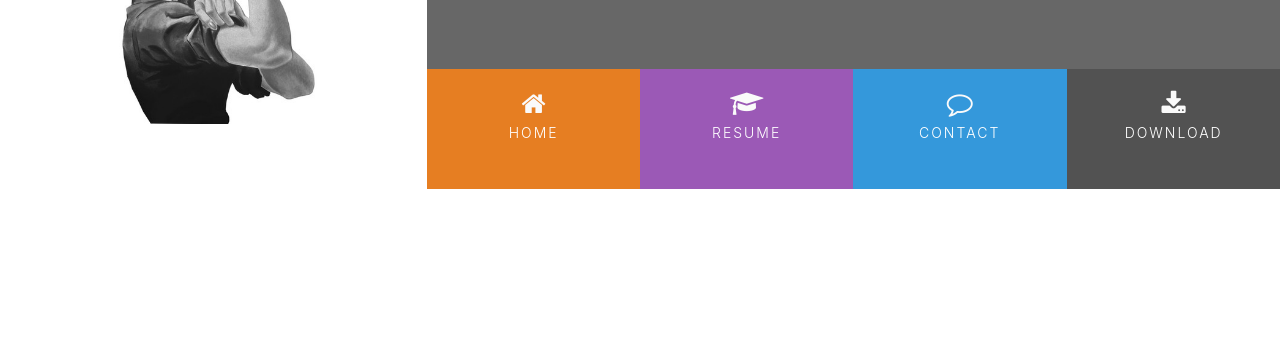
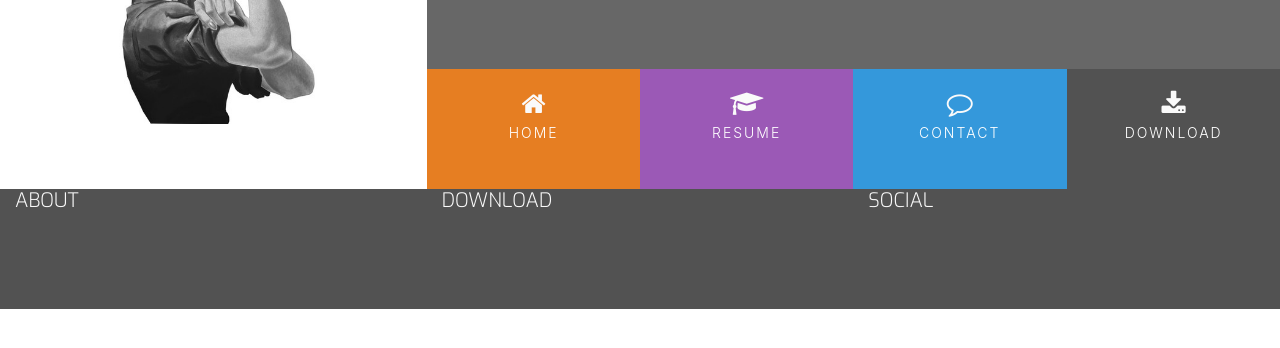
Before and after one commit to BjornBishop/Mini-project, a plain HTML site: page index.html in a window 1280 px wide. Shown: the part 180-528 px from the top of the page. Drawn offline with nearby package versions, Linux system fonts and the light colour scheme.

Commit message:
footer structure created

```diff
--- a/assets/css/style.css
+++ b/assets/css/style.css
@@ -82,6 +82,14 @@ header {
     font-weight: 300;
     letter-spacing: 2px;
 }
+/*----------------Footer----------------*/
+
+footer {
+    background-color: #525252;
+    color: #fafafa;
+    min-height: 120px;
+    margin: 0;
+}
 
 /*----------------Hover CSS----------------*/
 
@@ -107,3 +115,21 @@ header {
 .ui-menu-color-download {
     background-color: #525252;
 }
+
+/*----------------Special margins/padding/text----------------*/
+
+h1,
+h2,
+h3,
+h4 {
+    margin: 0;
+}
+
+.uppercase {
+    text-transform: uppercase;
+}
+.general-sub {
+    font-family: "Exo", sans-serif;
+    font-weight: 300;
+    color: #fafafa;
+}
--- a/index.html
+++ b/index.html
@@ -45,8 +45,18 @@
     <section>
 
     </section>
-    <footer>
-
+    <footer class="container-fluid">
+        <div class="row">
+            <div class="col-sm-4">
+                <h5 class="uppercase general-sub">About</h5>
+            </div>
+            <div class="col-sm-4">
+                <h5 class="uppercase general-sub">Download</h5>
+            </div>
+            <div class="col-sm-4">
+                <h5 class="uppercase general-sub">Social</h5>
+            </div>
+        </div>
     </footer>
 
     <!--Scripts-->
```
